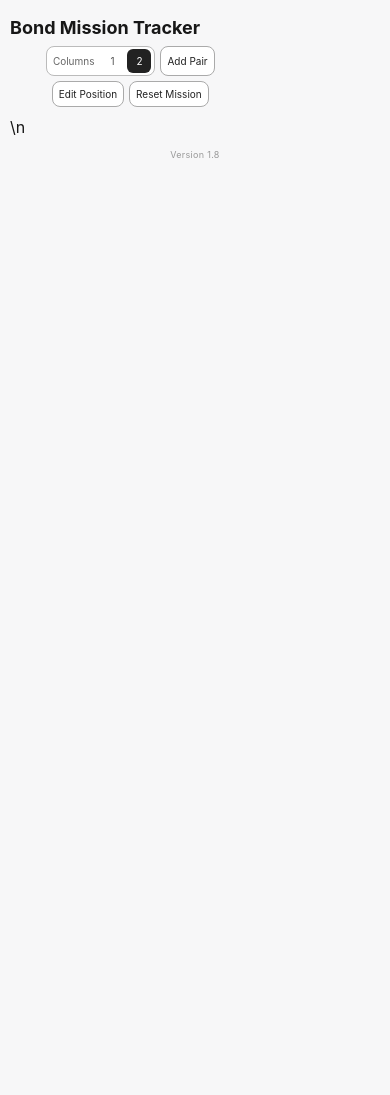
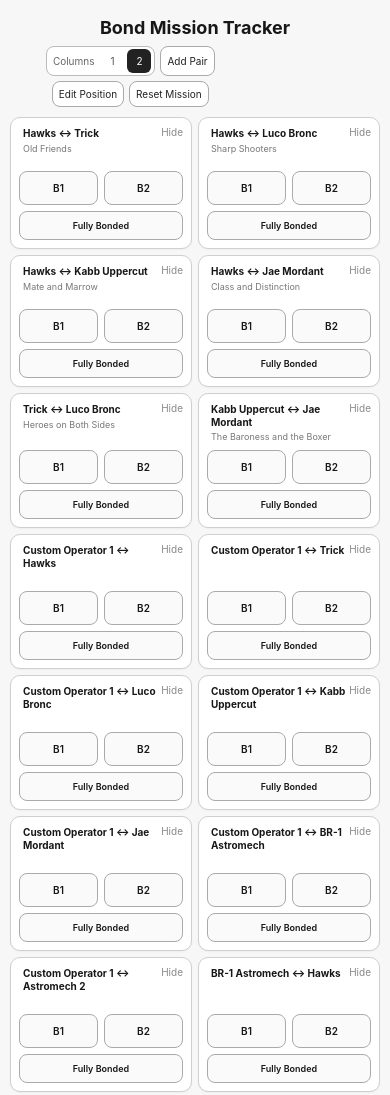
Before and after one commit to Se7eNZER0s/Bond-Mission-Tracker, a plain HTML site: page index.html in a window 390 px wide. Shown: the top 1095 px of the page. Before the commit the page ends 844 px from the top, so only its background shows below. Drawn offline with Linux system fonts and the light colour scheme.

Commit message:
Fix mobile layout and restore card rendering

```diff
--- a/index.html
+++ b/index.html
@@ -20,7 +20,7 @@ button{font:inherit}.action,.reset{font-size:11px;padding:7px 8px;border:1px sol
 .hide-btn{position:absolute;top:5px;right:5px;border:0;background:transparent;color:#888;font-size:10px;padding:3px}
 .version{text-align:center;color:#999;font-size:9px;margin-top:12px;letter-spacing:.3px}.add-panel{display:none;margin-bottom:9px;padding:8px;border:1px solid #ccc;border-radius:10px;background:#fff}.add-panel.open{display:block}.add-title{font-size:11px;font-weight:700;margin-bottom:6px}.hidden-list{display:flex;flex-wrap:wrap;gap:5px}.add-item{font-size:10px;padding:6px 8px;border:1px solid #bbb;border-radius:7px;background:#fafafa}
 .editing .card{touch-action:none;cursor:grab;user-select:none;-webkit-user-select:none;-webkit-touch-callout:none}.editing .card *{user-select:none;-webkit-user-select:none}.editing .card button,.editing .card label{pointer-events:none}.card.dragging{position:fixed!important;margin:0!important;opacity:1;transform:scale(1.06);box-shadow:0 20px 45px rgba(0,0,0,.30),0 0 0 2px rgba(15,157,138,.4);z-index:1000;cursor:grabbing;pointer-events:none;transition:none}.card.dragging:after{content:"MOVE";position:absolute;top:6px;left:50%;transform:translateX(-50%);font-size:8px;font-weight:800;letter-spacing:.9px;padding:3px 7px;border-radius:6px;background:#222;color:#fff;box-shadow:0 2px 5px rgba(0,0,0,.2);pointer-events:none}.drag-placeholder{border:2px dashed #0f9d8a;border-radius:10px;background:#e9faf7;min-height:132px;box-shadow:inset 0 0 0 1px rgba(15,157,138,.08)}.card.drop-target{border:2px dashed #555;padding:8px}
-@media(max-width:520px){.header{align-items:flex-start}h1{font-size:18px}.actions{max-width:65%}.action,.reset{font-size:10px;padding:6px}.grid{gap:6px}.card{min-height:132px;padding:8px}.name{font-size:10px}.toggle{height:34px;font-size:10px}.bonded{height:29px;font-size:9px}}
+@media(max-width:520px){.header{align-items:stretch}h1{font-size:18px}.actions{max-width:65%}.action,.reset{font-size:10px;padding:6px}.grid{gap:6px}.card{min-height:132px;padding:8px}.name{font-size:10px}.toggle{height:34px;font-size:10px}.bonded{height:29px;font-size:9px}}
 </style>
 </head>
 <body>
@@ -31,7 +31,8 @@ button{font:inherit}.action,.reset{font-size:11px;padding:7px 8px;border:1px sol
 <button class="reset" id="resetBtn" type="button">Reset Mission</button>
 </div></div>
 <div class="add-panel" id="addPanel"><div class="add-title">Hidden Pairs — tap a pair to show it</div><div class="hidden-list" id="hiddenList"></div></div>
-<div class="grid" id="grid"></div>\n<div class="version">Version 1.8</div>
+<div class="grid" id="grid"></div>
+<div class="version">Version 1.9</div>
 </div>
 <script>
 (()=>{
@@ -49,11 +50,13 @@ pairs.forEach((p,i)=>{grid.insertAdjacentHTML("beforeend",`<div class="card" dat
 <button class="hide-btn" type="button">Hide</button></div>`)});
 let hidden=[],dragId=null;
 const col1=document.getElementById("col1"),col2=document.getElementById("col2"),addBtn=document.getElementById("addBtn"),addPanel=document.getElementById("addPanel"),hiddenList=document.getElementById("hiddenList"),editBtn=document.getElementById("editBtn"),savePosBtn=document.getElementById("savePosBtn"),resetBtn=document.getElementById("resetBtn");
-function setColumns(n){grid.classList.toggle("one-col",n===1);col1.classList.toggle("active",n===1);col2.classList.toggle("active",n===2);try{localStorage.setItem(COLKEY,String(n))}catch(e){}}\nfunction save(){const state={order:[...grid.children].map(c=>+c.dataset.id),hidden,checks:Object.fromEntries([...grid.children].map(c=>[c.dataset.id,{b1:c.querySelector('[data-type="b1"]').checked,b2:c.querySelector('[data-type="b2"]').checked,f:c.querySelector(".bonded-check").checked}]))};try{localStorage.setItem(KEY,JSON.stringify(state))}catch(e){}}
+function setColumns(n){grid.classList.toggle("one-col",n===1);col1.classList.toggle("active",n===1);col2.classList.toggle("active",n===2);try{localStorage.setItem(COLKEY,String(n))}catch(e){}}
+function save(){const state={order:[...grid.children].map(c=>+c.dataset.id),hidden,checks:Object.fromEntries([...grid.children].map(c=>[c.dataset.id,{b1:c.querySelector('[data-type="b1"]').checked,b2:c.querySelector('[data-type="b2"]').checked,f:c.querySelector(".bonded-check").checked}]))};try{localStorage.setItem(KEY,JSON.stringify(state))}catch(e){}}
 function load(){try{const x=JSON.parse(localStorage.getItem(KEY)||"null");if(!x)return;hidden=x.hidden||[];const m=new Map([...grid.children].map(c=>[+c.dataset.id,c]));(x.order||[]).forEach(id=>m.has(id)&&grid.appendChild(m.get(id)));Object.entries(x.checks||{}).forEach(([id,v])=>{const c=m.get(+id);if(c){c.querySelector('[data-type="b1"]').checked=!!v.b1;c.querySelector('[data-type="b2"]').checked=!!v.b2;c.querySelector(".bonded-check").checked=!!v.f}})}catch(e){}}
 function render(){const hs=new Set(hidden);[...grid.children].forEach(c=>c.style.display=hs.has(+c.dataset.id)?"none":"");hiddenList.innerHTML="";if(!hidden.length){hiddenList.textContent="No hidden pairs";return}hidden.forEach(id=>{const c=grid.querySelector('.card[data-id="'+id+'"]');if(!c)return;const b=document.createElement("button");b.className="add-item";b.type="button";b.textContent=c.querySelector(".name").textContent;b.onclick=()=>{hidden=hidden.filter(x=>x!==id);render();save()};hiddenList.appendChild(b)})}
 function setEditing(on){document.body.classList.toggle("editing",on);editBtn.classList.toggle("active",on);editBtn.textContent=on?"Done Editing":"Edit Position";if(on){document.body.style.userSelect="none";document.body.style.webkitUserSelect="none"}else{document.body.style.userSelect="";document.body.style.webkitUserSelect=""}}
-col1.onclick=()=>setColumns(1);col2.onclick=()=>setColumns(2);\naddBtn.onclick=()=>{addPanel.classList.toggle("open");addBtn.classList.toggle("active",addPanel.classList.contains("open"))};
+col1.onclick=()=>setColumns(1);col2.onclick=()=>setColumns(2);
+addBtn.onclick=()=>{addPanel.classList.toggle("open");addBtn.classList.toggle("active",addPanel.classList.contains("open"))};
 editBtn.onclick=()=>{const on=!document.body.classList.contains("editing");setEditing(on);if(!on)save()};
 
 grid.addEventListener("click",e=>{const b=e.target.closest(".hide-btn");if(b){const id=+b.closest(".card").dataset.id;if(!hidden.includes(id))hidden.push(id);render();save()}});
```
